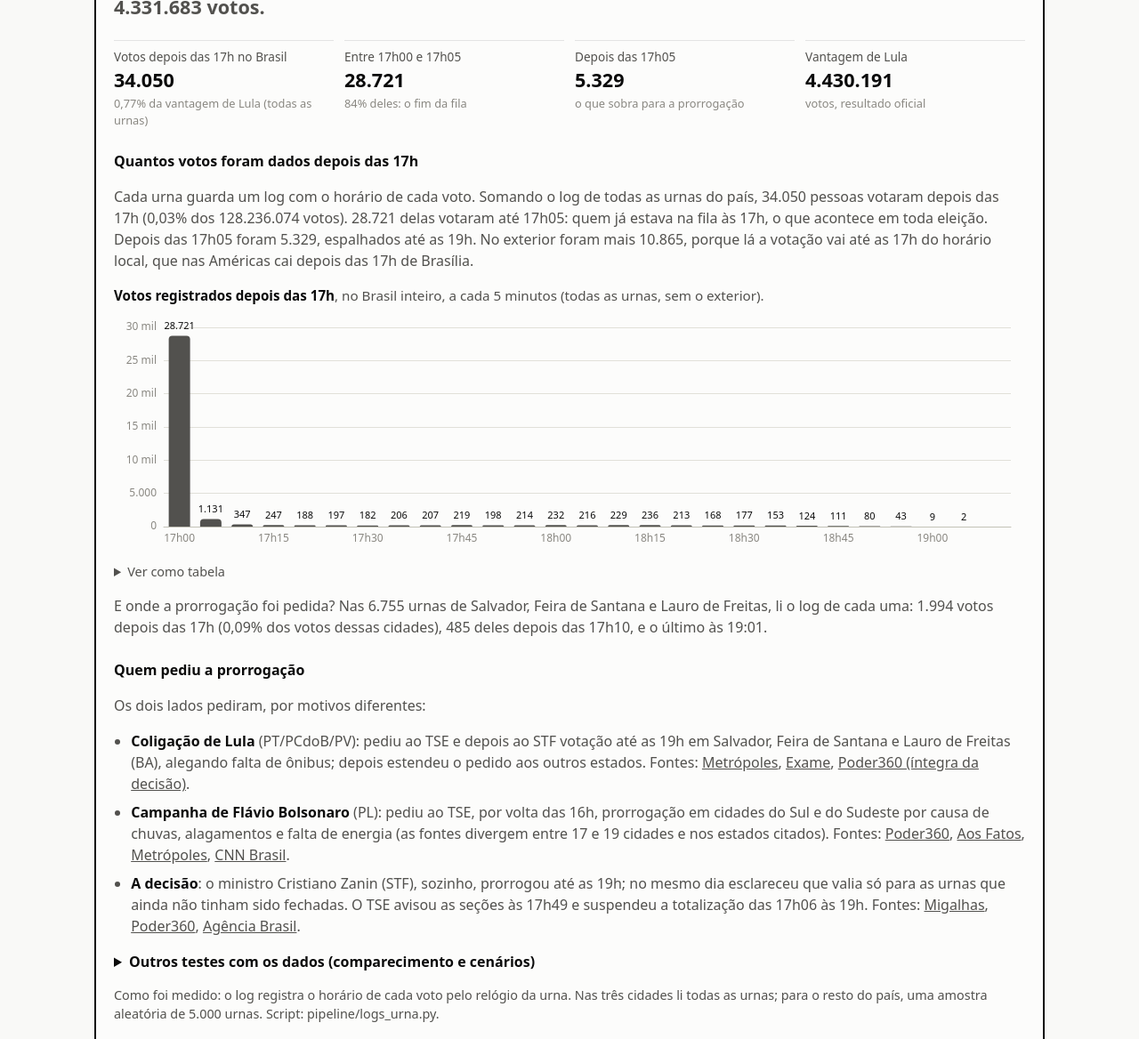
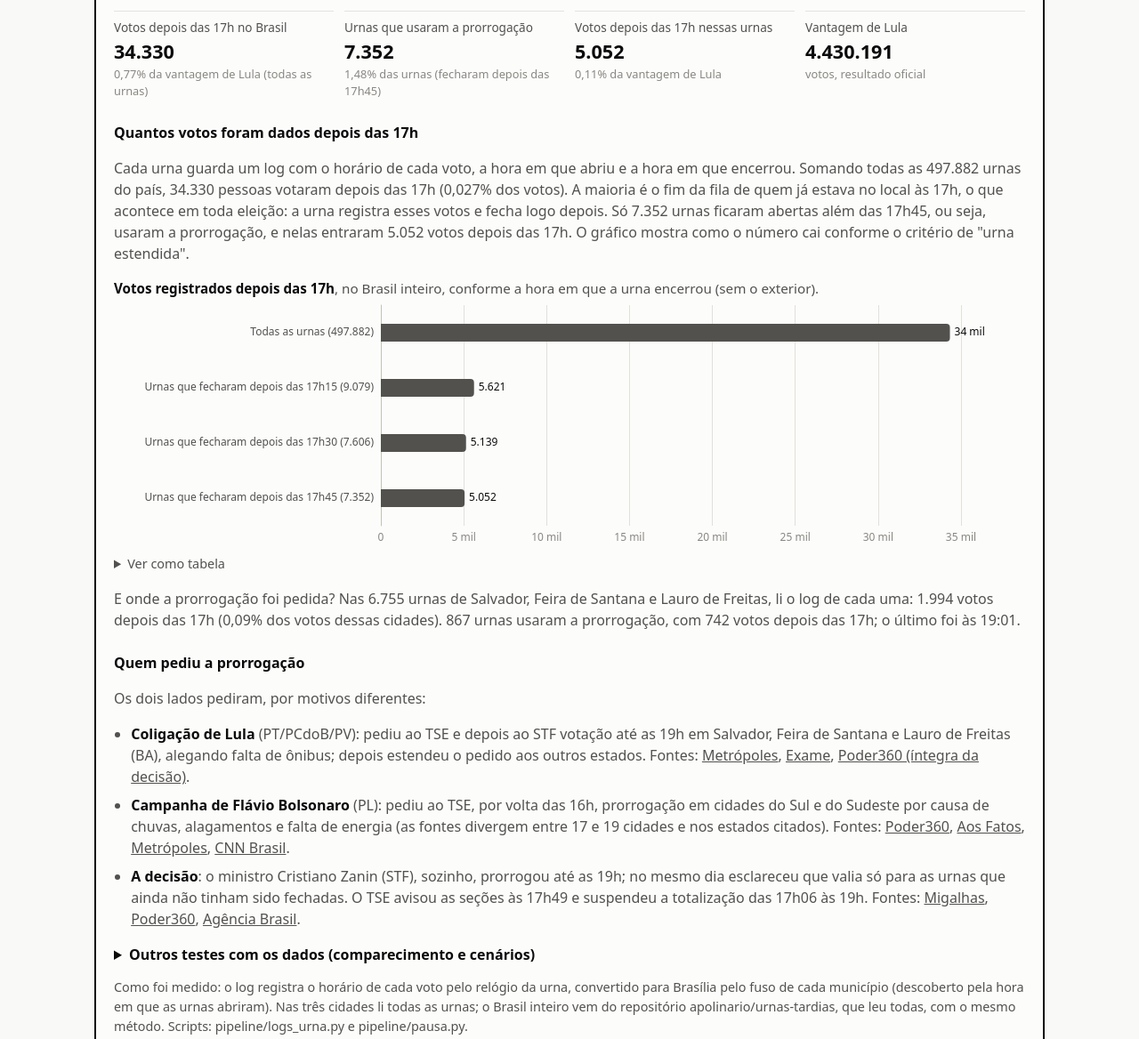
Before and after one commit to Yamakasuki/apuracao-2026, a plain HTML site: page docs/index.html in a window 1280 px wide. Shown: the part 470-1638 px from the top of the page at 89% size. Drawn offline with nearby package versions, Linux system fonts and the light colour scheme.

Commit message:
Votos depois das 17h: fuso por município, urnas estendidas e Brasil inteiro conferido com apolinario/urnas-tardias

```diff
--- a/docs/css/estilo.css
+++ b/docs/css/estilo.css
@@ -68,6 +68,8 @@ select, input[type="search"] {
   font: inherit; font-size: 0.95rem; cursor: pointer; color: var(--superficie); background: var(--tinta);
   border: 0; border-radius: 6px; padding: 6px 12px;
 }
+.topo__acoes { display: flex; gap: 8px; flex-wrap: wrap; justify-content: flex-end; }
+a.botao { text-decoration: none; display: inline-block; }
 .botao--leve { color: var(--tinta); background: transparent; border: 1px solid var(--borda); }
 
 main { display: grid; gap: 16px; padding-top: 16px; padding-bottom: 32px; }
--- a/docs/dados/2026-2t/pausa.json
+++ b/docs/dados/2026-2t/pausa.json
@@ -96,10 +96,8 @@
    "depois_2t": 1994,
    "votos_1t": 2019655,
    "depois_1t": 118104,
-   "depois_2t_comparaveis": 1959,
-   "votos_2t_comparaveis": 2133642,
-   "urnas_depois_18h_2t": 221,
-   "urnas_depois_18h_1t": 1168,
+   "estendidas": 867,
+   "votos_estendidas": 742,
    "ultimo_2t": "19:01:48",
    "faixas_1t": [
     26183,
@@ -119,60 +117,57 @@
     625
    ],
    "faixas_2t": [
-    1474,
-    39,
+    1492,
+    42,
     40,
     38,
-    62,
-    49,
-    57,
+    63,
     53,
+    59,
     55,
-    45,
-    27,
+    56,
+    47,
+    29,
     18,
     2,
     0,
     0
-   ],
-   "a_mais": -116145
+   ]
   },
   "amostra_brasil": {
    "urnas": 5000,
    "urnas_comparaveis": 4955,
    "votos_2t": 1278401,
-   "depois_2t": 282,
+   "depois_2t": 273,
    "votos_1t": 1237228,
-   "depois_1t": 35678,
-   "depois_2t_comparaveis": 280,
-   "votos_2t_comparaveis": 1267469,
-   "urnas_depois_18h_2t": 14,
-   "urnas_depois_18h_1t": 360,
+   "depois_1t": 35761,
+   "estendidas": 83,
+   "votos_estendidas": 48,
    "ultimo_2t": "18:57:38",
    "faixas_1t": [
-    8560,
-    6019,
-    4772,
-    3842,
-    3030,
-    2401,
-    1765,
-    1326,
-    1048,
-    777,
-    602,
+    8569,
+    6022,
+    4771,
+    3844,
+    3033,
+    2402,
+    1767,
+    1330,
+    1052,
+    780,
+    599,
     434,
-    301,
-    236,
-    565
+    298,
+    239,
+    621
    ],
    "faixas_2t": [
-    229,
-    12,
+    230,
+    11,
+    1,
+    4,
+    4,
     5,
-    5,
-    5,
-    6,
     3,
     3,
     5,
@@ -182,47 +177,126 @@
     0,
     0,
     0
-   ],
-   "a_mais": -35398
-  },
-  "estimativa_resto_brasil": {
-   "votos": 126074271,
-   "depois_2t": 27851,
-   "a_mais": -3607758
+   ]
   }
  },
  "brasil_apos_17h": {
-  "brasil": 34050,
-  "exterior": 10865,
-  "janela_min": 5,
-  "faixas": [
-   28721,
-   1131,
-   347,
-   247,
-   188,
-   197,
-   182,
-   206,
-   207,
-   219,
-   198,
-   214,
-   232,
-   216,
-   229,
-   236,
-   213,
-   168,
-   177,
-   153,
-   124,
-   111,
-   80,
-   43,
-   9,
-   2,
-   0
-  ]
+  "urnas": 497882,
+  "votos_total": 127696482,
+  "brasil": 34330,
+  "por_uf": {
+   "AC": {
+    "estendidas": 1,
+    "votos": 0
+   },
+   "AL": {
+    "estendidas": 3,
+    "votos": 42
+   },
+   "AM": {
+    "estendidas": 3,
+    "votos": 6
+   },
+   "BA": {
+    "estendidas": 1014,
+    "votos": 842
+   },
+   "CE": {
+    "estendidas": 6,
+    "votos": 6
+   },
+   "DF": {
+    "estendidas": 19,
+    "votos": 4
+   },
+   "ES": {
+    "estendidas": 2,
+    "votos": 2
+   },
+   "GO": {
+    "estendidas": 3,
+    "votos": 33
+   },
+   "MA": {
+    "estendidas": 6,
+    "votos": 14
+   },
+   "MG": {
+    "estendidas": 8,
+    "votos": 16
+   },
+   "MT": {
+    "estendidas": 10,
+    "votos": 5
+   },
+   "PA": {
+    "estendidas": 10,
+    "votos": 5
+   },
+   "PB": {
+    "estendidas": 312,
+    "votos": 140
+   },
+   "PE": {
+    "estendidas": 705,
+    "votos": 296
+   },
+   "PI": {
+    "estendidas": 11,
+    "votos": 2
+   },
+   "PR": {
+    "estendidas": 1,
+    "votos": 1
+   },
+   "RJ": {
+    "estendidas": 3301,
+    "votos": 1966
+   },
+   "RN": {
+    "estendidas": 3,
+    "votos": 7
+   },
+   "RO": {
+    "estendidas": 1,
+    "votos": 0
+   },
+   "RS": {
+    "estendidas": 5,
+    "votos": 17
+   },
+   "SE": {
+    "estendidas": 54,
+    "votos": 22
+   },
+   "SP": {
+    "estendidas": 1874,
+    "votos": 1626
+   }
+  },
+  "cortes": [
+   {
+    "corte": "17:00",
+    "urnas": 497882,
+    "votos": 34330
+   },
+   {
+    "corte": "17:15",
+    "urnas": 9079,
+    "votos": 5621
+   },
+   {
+    "corte": "17:30",
+    "urnas": 7606,
+    "votos": 5139
+   },
+   {
+    "corte": "17:45",
+    "urnas": 7352,
+    "votos": 5052
+   }
+  ],
+  "estendidas": 7352,
+  "votos_estendidas": 5052
  }
 }
--- a/docs/index.html
+++ b/docs/index.html
@@ -15,7 +15,10 @@
       <h1>Apuração 2026 · Presidente</h1>
       <p class="sub">A contagem dos votos minuto a minuto, refeita com os boletins de urna do TSE.</p>
     </div>
-    <button id="tema" class="botao botao--leve" type="button" aria-label="Alternar tema claro ou escuro">Tema</button>
+    <div class="topo__acoes">
+      <a class="botao botao--leve" href="https://github.com/Yamakasuki/apuracao-2026" rel="noopener">Código no GitHub</a>
+      <button id="tema" class="botao botao--leve" type="button" aria-label="Alternar tema claro ou escuro">Tema</button>
+    </div>
   </header>
 
   <div class="barra" role="region" aria-label="Filtros e reprodução">
@@ -161,14 +164,16 @@
         <li><strong>Juntar.</strong> O script lê os zips em streaming, sem descompactar no disco, e junta os dois arquivos pela chave estado + município + zona + seção. Sai uma linha por urna.</li>
         <li><strong>Ordenar no tempo.</strong> Cada seção tem o horário em que o boletim de urna chegou ao TSE (<code>DT_RECEBIMENTO_BU_HOR_TSE</code>, horário de Brasília). Ordenando as urnas por esse horário e somando os votos, dá para refazer a apuração minuto a minuto.</li>
         <li><strong>Analisar.</strong> Com os acumulados saem a virada, o maior pico de vantagem de cada lado, a janela de 10 minutos com maior arrancada e o momento em que a vantagem passou dos eleitores das urnas que faltavam.</li>
-        <li><strong>Mostrar.</strong> O resultado vira JSON pequeno que esta página lê. O código e o passo a passo estão no repositório.</li>
+        <li><strong>Conferir.</strong> Os votos de cada candidato, os aptos e o comparecimento batem com o resultado oficial do TSE; as viradas e o horário da definição batem com o que foi noticiado.</li>
+        <li><strong>Votos depois das 17h.</strong> O log de cada urna registra o horário de cada voto, a abertura e o encerramento. O horário local vira horário de Brasília pelo fuso de cada município, descoberto pela hora em que as urnas abriram. O número do Brasil inteiro vem do repositório <a href="https://github.com/apolinario/urnas-tardias" rel="noopener">apolinario/urnas-tardias</a>, conferido urna por urna com as 11.755 urnas lidas aqui.</li>
+        <li><strong>Mostrar.</strong> O resultado vira JSON pequeno que esta página lê. O código e o passo a passo estão em <a href="https://github.com/Yamakasuki/apuracao-2026" rel="noopener">github.com/Yamakasuki/apuracao-2026</a>.</li>
       </ol>
       <p class="nota" id="nota-dados"></p>
     </section>
   </main>
 
   <footer class="rodape">
-    Dados: Tribunal Superior Eleitoral (boletins de urna). Mapa: IBGE. Horários de Brasília.
+    Dados: Tribunal Superior Eleitoral (boletins de urna). Mapa: IBGE. Horários de Brasília. Código e passo a passo: <a href="https://github.com/Yamakasuki/apuracao-2026" rel="noopener">github.com/Yamakasuki/apuracao-2026</a>.
   </footer>
 </body>
 </html>
--- a/docs/js/app.js
+++ b/docs/js/app.js
@@ -216,15 +216,9 @@ const ROTULO_CENARIO = {
   sem_uf: 'Anulando a Bahia inteira',
 };
 
-// Contagens publicadas pela imprensa a partir dos logs de todas as urnas (citadas no texto).
-const IMPRENSA = { 2: 35521, 1: 3724999 }; // 2º turno: g1; 1º turno: CNN Brasil
+// Contagem publicada pela imprensa a partir dos logs de todas as urnas (citada no texto do 1º turno).
+const IMPRENSA = { 1: 3724999 }; // 1º turno: CNN Brasil (sem prorrogação, só para comparar)
 
-// Contagem exaustiva (todas as 499.207 urnas) publicada em github.com/furtado0x/eleicoes-2026-votos-apos-17h
-const FURTADO = {
-  url: 'https://github.com/furtado0x/eleicoes-2026-votos-apos-17h',
-  brasil: 34050, exterior: 10865, sem_log: 4339, pior_caso: 49254,
-  secoes_ate_19h: 6336, votos_secoes_ate_19h: 4475,
-};
 let PAUSA = null; // docs/dados/2026-2t/pausa.json, carregado uma vez (o destaque não depende do turno escolhido lá em cima)
 let turnoPausa = '2';
 
@@ -247,11 +241,11 @@ function renderPausa() {
   const depois1710 = faixas.slice(1).reduce((a, b) => a + b, 0);
   const brasil = IMPRENSA[turnoPausa];
 
-  const F = FURTADO;
+  const B = P.brasil_apos_17h; // todas as urnas do país (apolinario/urnas-tardias, conferido urna por urna)
   $('#pausa-veredito').textContent = t2
-    ? `Não. Contando urna por urna no país inteiro, ${num(F.brasil)} votos foram dados depois das 17h no Brasil ` +
-      `(${num(F.brasil + F.exterior)} com o exterior). Mesmo no pior caso, ${num(F.pior_caso)} votos, isso é ${pct((100 * F.pior_caso) / margem, 2)} ` +
-      `da vantagem de ${num(margem)} de Lula: se todos passassem de Lula para Flávio Bolsonaro, Lula ainda venceria por ${num(margem - 2 * F.pior_caso)} votos.`
+    ? `Não. Em todas as urnas do país, ${num(B.brasil)} pessoas votaram depois das 17h, e só ${num(B.votos_estendidas)} delas em urnas ` +
+      `que de fato usaram a prorrogação. Mesmo contando os ${num(B.brasil)} e passando todos de Lula para Flávio Bolsonaro, ` +
+      `Lula ainda venceria por ${num(margem - 2 * B.brasil)} votos.`
     : `No 1º turno não houve prorrogação. Os ${num(brasil)} votos depois das 17h são de quem já estava na fila às 17h, o que acontece em toda eleição.`;
 
   const kpis = $('#pausa-kpis');
@@ -262,12 +256,10 @@ function renderPausa() {
     if (detalhe) k.append(el('div', 'kpi__detalhe', detalhe));
     kpis.append(k);
   };
-  const B = P.brasil_apos_17h;
-  const fila = B.faixas[0];
   if (t2) {
     kpi('Votos depois das 17h no Brasil', num(B.brasil), `${pct((100 * B.brasil) / margem, 2)} da vantagem de Lula (todas as urnas)`);
-    kpi('Entre 17h00 e 17h05', num(fila), `${pct((100 * fila) / B.brasil, 0)} deles: o fim da fila`);
-    kpi('Depois das 17h05', num(B.brasil - fila), 'o que sobra para a prorrogação');
+    kpi('Urnas que usaram a prorrogação', num(B.estendidas), `${pct((100 * B.estendidas) / B.urnas, 2)} das urnas (fecharam depois das 17h45)`);
+    kpi('Votos depois das 17h nessas urnas', num(B.votos_estendidas), `${pct((100 * B.votos_estendidas) / margem, 2)} da vantagem de Lula`);
     kpi('Vantagem de Lula', num(margem), 'votos, resultado oficial');
   } else {
     kpi('Votos depois das 17h no Brasil', num(brasil), 'CNN Brasil, logs das urnas');
@@ -276,20 +268,20 @@ function renderPausa() {
   }
 
   $('#pausa-logs').textContent = t2
-    ? `Cada urna guarda um log com o horário de cada voto. Somando o log de todas as urnas do país, ${num(B.brasil)} pessoas votaram depois das 17h ` +
-      `(0,03% dos ${num(P.turno2.brasil.comparecimento)} votos). ${num(fila)} delas votaram até 17h05: quem já estava na fila às 17h, o que acontece em ` +
-      `toda eleição. Depois das 17h05 foram ${num(B.brasil - fila)}, espalhados até as 19h. No exterior foram mais ${num(B.exterior)}, ` +
-      'porque lá a votação vai até as 17h do horário local, que nas Américas cai depois das 17h de Brasília.'
+    ? `Cada urna guarda um log com o horário de cada voto, a hora em que abriu e a hora em que encerrou. Somando todas as ${num(B.urnas)} urnas do país, ` +
+      `${num(B.brasil)} pessoas votaram depois das 17h (${pct((100 * B.brasil) / B.votos_total, 3)} dos votos). A maioria é o fim da fila de quem já estava no local ` +
+      `às 17h, o que acontece em toda eleição: a urna registra esses votos e fecha logo depois. Só ${num(B.estendidas)} urnas ficaram abertas além das 17h45, ` +
+      `ou seja, usaram a prorrogação, e nelas entraram ${num(B.votos_estendidas)} votos depois das 17h. O gráfico mostra como o número cai conforme o critério de "urna estendida".`
     : `Nas mesmas urnas de Salvador, Feira de Santana e Lauro de Freitas, no 1º turno, ${num(depois)} votos foram registrados depois das 17h ` +
       `(${pct((100 * depois) / votos, 2)} dos votos), ${num(depois1710)} deles depois das 17h10. Eram eleitores na fila: no 1º turno se votava em 5 cargos e a votação demorava mais.`;
   $('#pausa-grafico-legenda').textContent = t2
-    ? 'no Brasil inteiro, a cada 5 minutos (todas as urnas, sem o exterior)'
+    ? 'no Brasil inteiro, conforme a hora em que a urna encerrou (sem o exterior)'
     : 'nas urnas de Salvador, Feira de Santana e Lauro de Freitas, a cada 10 minutos (1º turno)';
   const am = P.logs.amostra_brasil;
   $('#pausa-brasil').textContent = t2
     ? `E onde a prorrogação foi pedida? Nas ${num(cid.urnas)} urnas de Salvador, Feira de Santana e Lauro de Freitas, li o log de cada uma: ` +
-      `${num(depois)} votos depois das 17h (${pct((100 * depois) / votos, 2)} dos votos dessas cidades), ${num(depois1710)} deles depois das 17h10, ` +
-      `e o último às ${cid.ultimo_2t.slice(0, 5)}.`
+      `${num(depois)} votos depois das 17h (${pct((100 * depois) / votos, 2)} dos votos dessas cidades). ${num(cid.estendidas)} urnas usaram a prorrogação, ` +
+      `com ${num(cid.votos_estendidas)} votos depois das 17h; o último foi às ${cid.ultimo_2t.slice(0, 5)}.`
     : `Na amostra aleatória de ${num(am.urnas)} urnas do resto do país, ${num(am.depois_1t)} votos foram dados depois do fechamento no 1º turno.`;
 
   const ap = P.antes_da_pausa;
@@ -308,20 +300,23 @@ function renderPausa() {
     `são uns ${num(P.excesso)} eleitores: ${pct((100 * P.excesso) / margem, 1)} da vantagem.`;
   $('#pausa-t3').textContent = `O cenário mais duro, anular a Bahia inteira (${num(P.turno2.cidades.secoes + P.turno2.resto_uf.secoes)} urnas), ` +
     `ainda deixa Lula ${num(P.cenarios.find(c => c.id === 'sem_uf').margem)} votos à frente.`;
-  $('#pausa-limite').textContent = 'Como foi medido: o log registra o horário de cada voto pelo relógio da urna. Nas três cidades li todas as urnas; ' +
-    `para o resto do país, uma amostra aleatória de ${num(am.urnas)} urnas. Script: pipeline/logs_urna.py.`;
+  $('#pausa-limite').textContent = 'Como foi medido: o log registra o horário de cada voto pelo relógio da urna, convertido para Brasília pelo fuso de cada ' +
+    'município (descoberto pela hora em que as urnas abriram). Nas três cidades li todas as urnas; o Brasil inteiro vem do repositório ' +
+    'apolinario/urnas-tardias, que leu todas, com o mesmo método. Scripts: pipeline/logs_urna.py e pipeline/pausa.py.';
 
   const t = G.tokens();
-  const serie = t2 ? B.faixas : faixas;
-  const passo = t2 ? B.janela_min : 10;
-  const rotulo = k => {
-    const m = k * passo;
-    return `${17 + Math.floor(m / 60)}h${String(m % 60).padStart(2, '0')}`;
-  };
-  grafico('g-logs').setOption(G.opcoesLogs(t, {
-    rotulos: serie.map((_, k) => (k === serie.length - 1 ? `${rotulo(k)}+` : rotulo(k))),
-    valores: serie, nome: t2 ? '2º turno' : '1º turno', animar: !semMovimento.matches, estreito: innerWidth < 600,
-  }), true);
+  if (t2) {
+    const rot = { '17:00': 'Todas as urnas', '17:15': 'Urnas que fecharam depois das 17h15', '17:30': 'Urnas que fecharam depois das 17h30', '17:45': 'Urnas que fecharam depois das 17h45' };
+    grafico('g-logs').setOption(G.opcoesCenarios(t, {
+      rotulos: B.cortes.map(c => `${rot[c.corte]} (${num(c.urnas)})`), valores: B.cortes.map(c => c.votos), cor: t.tinta2,
+      animar: !semMovimento.matches, estreito: innerWidth < 600, nome: 'Votos depois das 17h', prefixo: '',
+    }), true);
+  } else {
+    grafico('g-logs').setOption(G.opcoesLogs(t, {
+      rotulos: faixas.map((_, k) => (k === faixas.length - 1 ? '19h20+' : `${17 + Math.floor(k / 6)}h${String((k % 6) * 10).padStart(2, '0')}`)),
+      valores: faixas, nome: '1º turno', animar: !semMovimento.matches, estreito: innerWidth < 600,
+    }), true);
+  }
 
   const grupos = ['cidades', 'resto_uf', 'resto_br'];
   const legenda = $('#legenda-comp');
@@ -636,11 +631,14 @@ function renderTabela(qual) {
     linhas = ['cidades', 'resto_uf', 'resto_br', 'brasil'].map(g => [ROTULO_GRUPO[g] ?? 'Brasil', pct(taxa(PAUSA.turno1[g]), 2),
       pct(taxa(PAUSA.turno2[g]), 2), (taxa(PAUSA.turno2[g]) - taxa(PAUSA.turno1[g])).toLocaleString('pt-BR', { maximumFractionDigits: 2 }), num(PAUSA.turno2[g].secoes)]);
   } else if (qual === 'logs') {
-    const t2 = turnoPausa === '2';
-    const f = t2 ? PAUSA.brasil_apos_17h.faixas : PAUSA.logs.cidades.faixas_1t;
-    const passo = t2 ? PAUSA.brasil_apos_17h.janela_min : 10;
-    cab = ['A partir de', t2 ? 'Votos no Brasil (2º turno)' : 'Votos nas 3 cidades (1º turno)'];
-    linhas = f.map((v, k) => [`${17 + Math.floor((k * passo) / 60)}h${String((k * passo) % 60).padStart(2, '0')}`, num(v)]);
+    if (turnoPausa === '2') {
+      cab = ['Urnas consideradas', 'Urnas', 'Votos depois das 17h'];
+      linhas = PAUSA.brasil_apos_17h.cortes.map(c => [c.corte === '17:00' ? 'Todas' : `Fecharam depois das ${c.corte}`, num(c.urnas), num(c.votos)]);
+    } else {
+      const f = PAUSA.logs.cidades.faixas_1t;
+      cab = ['A partir de', 'Votos nas 3 cidades (1º turno)'];
+      linhas = f.map((v, k) => [`${17 + Math.floor(k / 6)}h${String((k % 6) * 10).padStart(2, '0')}`, num(v)]);
+    }
   } else if (qual === 'cenarios') {
     cab = ['Cenário', `Vantagem de ${n[PAUSA.a]}`];
     linhas = PAUSA.cenarios.map(c => [ROTULO_CENARIO[c.id], sinal(c.margem)]);
```
Also changed, not shown: 7 other files.
